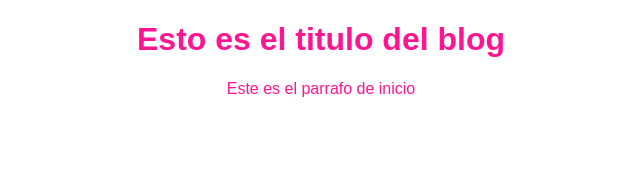
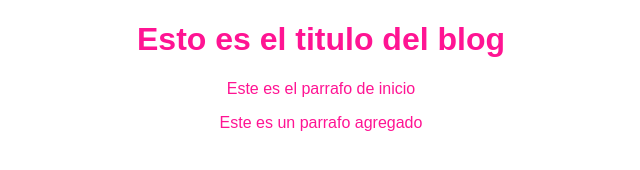
Before and after one commit to Cazcode/Curso_Git, a plain HTML site: page index.html in a window 1280 px wide. Shown: the whole page, without its empty margins (319-959 px from the left). Drawn offline with Linux system fonts and the light colour scheme.

Commit message:
Agregado contenido al blog

```diff
--- a/index.html
+++ b/index.html
@@ -9,5 +9,6 @@
 <body>
     <h1>Esto es el titulo del blog</h1>
     <p>Este es el parrafo de inicio</p>
+    <p>Este es un parrafo agregado</p>
 </body>
 </html>
```
